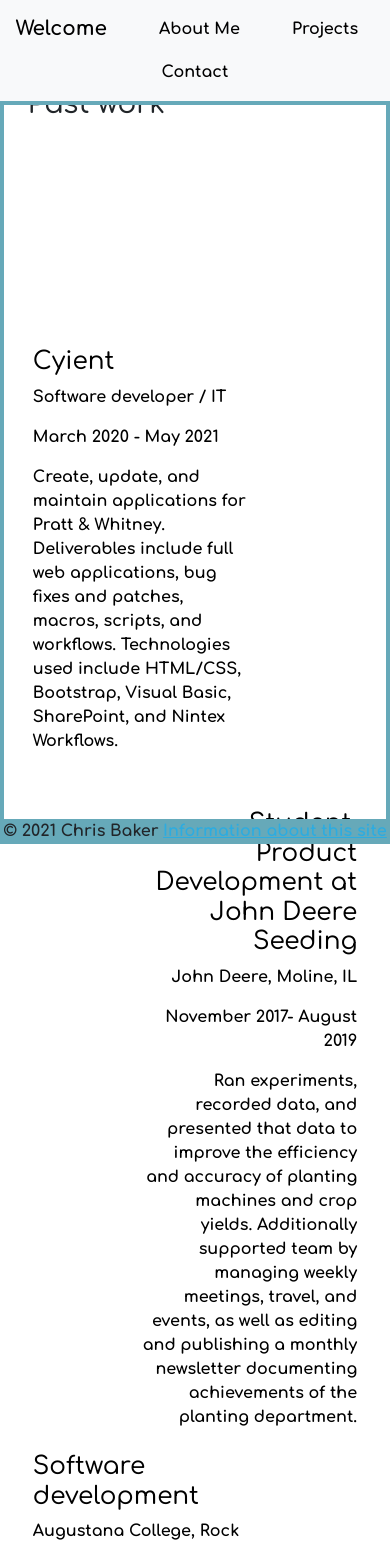
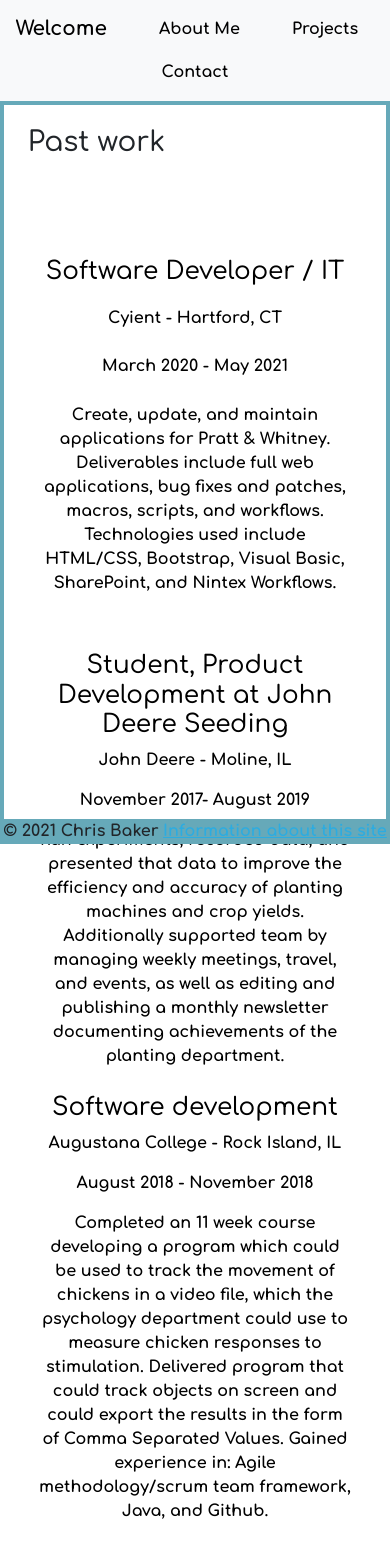
Before and after one commit to chrisbakeraugie/chrisbakeraugie.github.io, a React (Create React App) app: page /about in a window 390 px wide. Shown: the top 1545 px of the page. Built offline with nearby package versions, Linux system fonts and the light colour scheme.

Commit message:
About Me mobile friendly

```diff
--- a/src/components/AboutMe.js
+++ b/src/components/AboutMe.js
@@ -24,6 +24,9 @@
     height:90vh;
     width:96vw;
     text-align: left;
+    @media (max-width:500px) {
+        top:12.5vh;
+      }
     `;
     const StyledH1 = styled.h1`
     padding: 20px;
@@ -35,8 +38,8 @@
             <StyledHeroCard
                 dataAOS="fade-right"
                 txtAlgn="left"
-                title="Cyient"
-                subTitle1="Software developer / IT"
+                title="Software Developer / IT"
+                subTitle1="Cyient - Hartford, CT"
                 subTitle2="March 2020 - May 2021"
                 desc="Create, update, and maintain applications for Pratt & Whitney.
                 Deliverables include full web applications, bug fixes and patches, macros, scripts, and workflows.
@@ -46,7 +49,7 @@
                 dataAOS="fade-left"
                 txtAlgn="right"
                 title="Student, Product Development at John Deere Seeding"
-                subTitle1="John Deere, Moline, IL"
+                subTitle1="John Deere - Moline, IL"
                 subTitle2="November 2017- August 2019"
                 desc="Ran experiments, recorded data, and presented that data to improve the efficiency and accuracy of planting machines and crop yields.
                 Additionally supported team by managing weekly meetings, travel, and events,
@@ -56,7 +59,7 @@
                 dataAOS="fade-right"
                 txtAlgn="left"
                 title="Software development"
-                subTitle1="Augustana College, Rock Island, IL"
+                subTitle1="Augustana College - Rock Island, IL"
                 subTitle2="August 2018 - November 2018"
                 desc="Completed an 11 week course developing a program which could be used to track the movement of chickens in a video file,
                 which the psychology department could use to measure chicken responses to stimulation.
--- a/src/components/StyledAboutCard.js
+++ b/src/components/StyledAboutCard.js
@@ -49,7 +49,22 @@
     "Sub2 Sub2 Image"
     "Desc Desc Image"; `
     }
-
+    @media (max-width:500px) {
+      padding:10px;
+      margin:20px;
+      height:50vh;
+      display: grid;
+      grid-template-columns: 1fr;
+      grid-template-rows: 1fr 1fr 1fr 1fr 1fr;
+      gap: 0px 0px;
+      grid-template-areas:
+        "Image"
+        "Title"
+        "Sub1"
+        "Sub2"
+        "Desc";
+    }
+    text-align:center;
   `;
   const StyledTitle = styled.h2`
   grid-area: Title;
```
